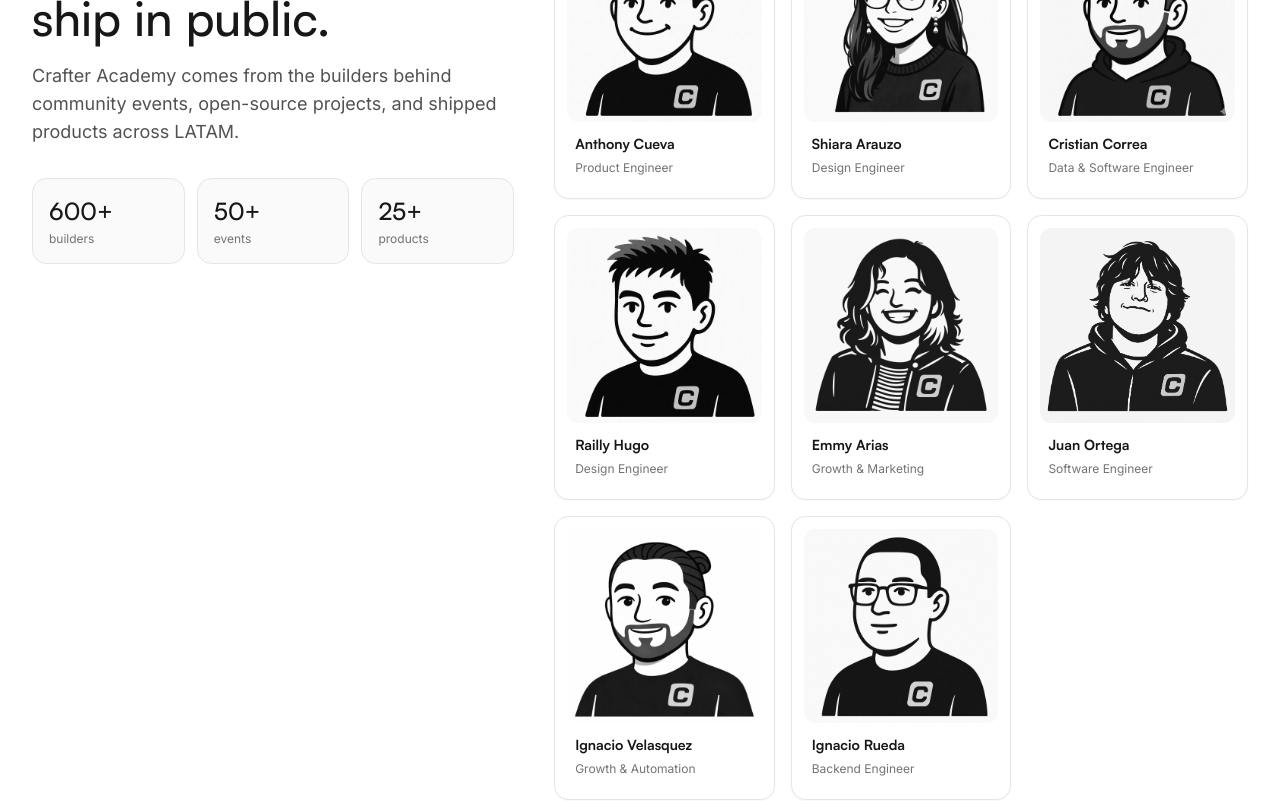
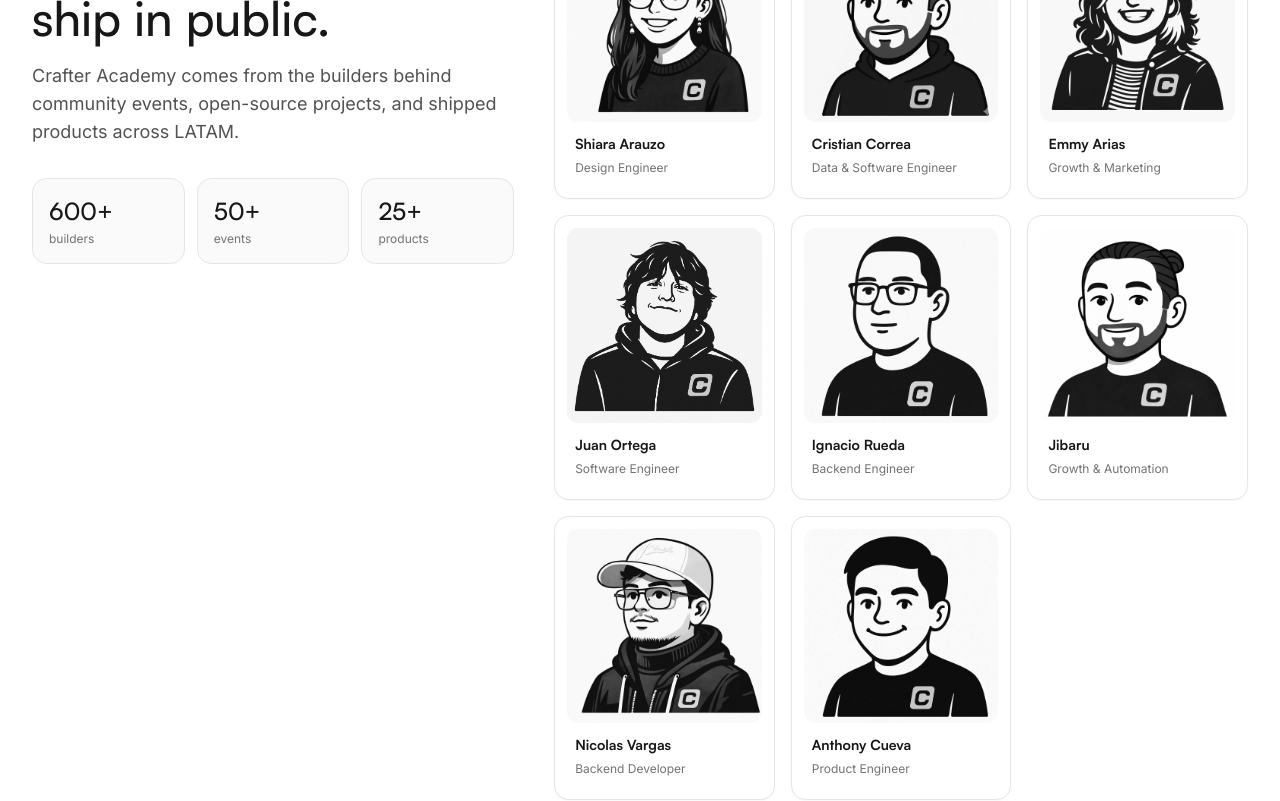
Before and after one commit to crafter-station/academy, a Next.js app: page / in a window 1280 px wide. Shown: the part 4780-5581 px from the top of the page. Built offline with nearby package versions, Linux system fonts and the light colour scheme.

Commit message:
Reorder landing team members

```diff
--- a/src/app/page.tsx
+++ b/src/app/page.tsx
@@ -105,18 +105,12 @@
 ];
 
 const team = [
-  {
-    name: "Anthony Cueva",
-    role: "Product Engineer",
-    image: "/team/cueva.png",
-  },
   { name: "Shiara Arauzo", role: "Design Engineer", image: "/team/shiara.png" },
   {
     name: "Cristian Correa",
     role: "Data & Software Engineer",
     image: "/team/cris.png",
   },
-  { name: "Railly Hugo", role: "Design Engineer", image: "/team/railly.png" },
   {
     name: "Emmy Arias",
     role: "Growth & Marketing",
@@ -128,14 +122,24 @@
     image: "/team/juan.png",
   },
   {
-    name: "Ignacio Velasquez",
+    name: "Ignacio Rueda",
+    role: "Backend Engineer",
+    image: "/team/ignacio.png",
+  },
+  {
+    name: "Jibaru",
     role: "Growth & Automation",
     image: "/team/nacho.png",
   },
   {
-    name: "Ignacio Rueda",
-    role: "Backend Engineer",
-    image: "/team/ignacio.png",
+    name: "Nicolas Vargas",
+    role: "Backend Developer",
+    image: "/team/nicolas.png",
+  },
+  {
+    name: "Anthony Cueva",
+    role: "Product Engineer",
+    image: "/team/cueva.png",
   },
 ];
 
```
